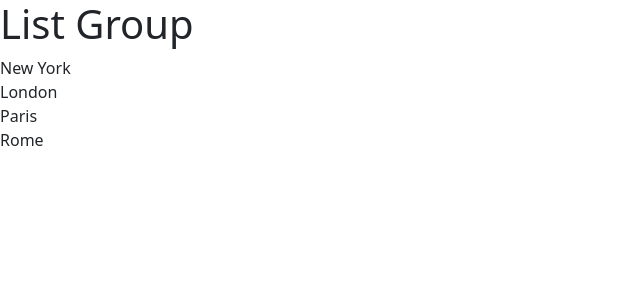
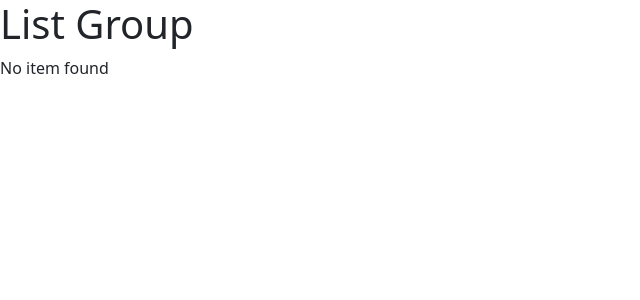
Before and after one commit to IrumiTh/React-Tutorials, a React (Vite) app: page / in a window 1280 px wide. Shown: the top 300 px of the page, without its empty margins (0-640 px from the left). Built offline with nearby package versions, Linux system fonts and the light colour scheme.

Commit message:
conditional rendeing

```diff
--- a/src/components/ListGroup.tsx
+++ b/src/components/ListGroup.tsx
@@ -1,8 +1,10 @@
 function ListGroup() {
-    const items = ["New York", "London", "Paris", "Rome"];
+    let items = ["New York", "London", "Paris", "Rome"];
+    items = [];
   return (
     <>
         <h1>List Group</h1>
+        {items.length === 0 && <p>No item found</p>}
         <ul className="list-group list-group-flush">
           {items.map((item)=> <li key={item}>{item}</li>)}
         </ul>
```
